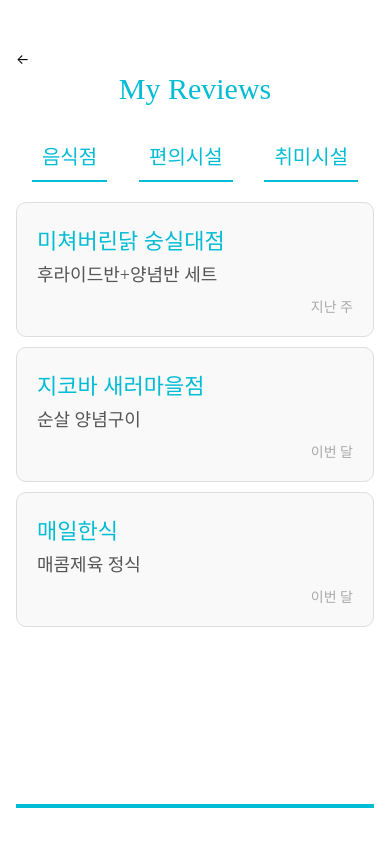
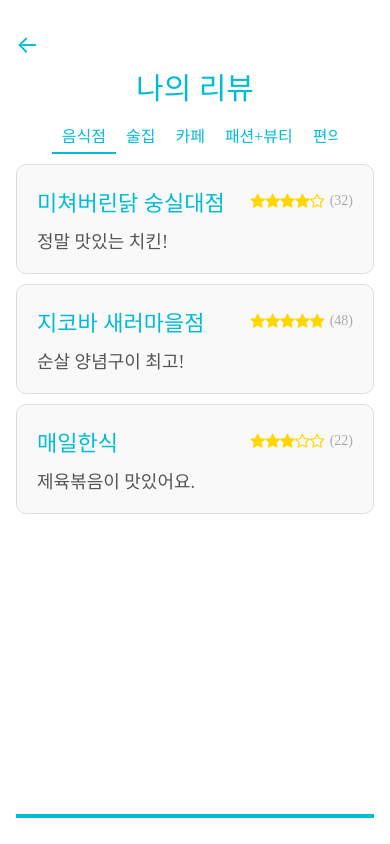
Before and after one commit to SpotMate-Project/app, a React Native app: screen /MyReview in a window 390 px wide. Built offline with nearby package versions, Linux system fonts and the light colour scheme.

Commit message:
feat :나의리뷰 UI

```diff
--- a/src/MyPage/MyReview/MyReview.tsx
+++ b/src/MyPage/MyReview/MyReview.tsx
@@ -1,49 +1,99 @@
-import React from "react";
+import React, { useState } from "react";
 import {
   StyleSheet,
   Text,
   View,
   TouchableOpacity,
-  Image,
   ScrollView,
 } from "react-native";
 import { useNavigation } from "@react-navigation/native";
-const ReviewPage: React.FC = () => {
+import { FontAwesome } from '@expo/vector-icons';
+
+const MyReview: React.FC = () => {
   const navigation = useNavigation();
+  const [selectedTab, setSelectedTab] = useState('음식점');
+
+  const categories = [
+    "음식점", "술집", "카페", "패션+뷰티", "편의점", "병원+약국", "헬스",
+    "미용", "도서", "영화", "오락", "은행", "세탁소", "교육", "기타",
+  ];
+
+  const reviews = {
+    "음식점": [
+      { title: "미쳐버린닭 숭실대점", rating: 4, count: 32, text: "정말 맛있는 치킨!" },
+      { title: "지코바 새러마을점", rating: 5, count: 48, text: "순살 양념구이 최고!" },
+      { title: "매일한식", rating: 3, count: 22, text: "제육볶음이 맛있어요." },
+    ],
+    "술집": [],
+    "카페": [],
+    "패션+뷰티": [],
+    "편의점": [],
+    "병원+약국": [],
+    "헬스": [],
+    "미용": [],
+    "도서": [],
+    "영화": [],
+    "오락": [],
+    "은행": [],
+    "세탁소": [],
+    "교육": [],
+    "기타": [],
+  };
+
+  const renderStars = (rating: number) => {
+    let stars = [];
+    for (let i = 1; i <= 5; i++) {
+      stars.push(
+        <FontAwesome
+          key={i}
+          name={i <= rating ? "star" : "star-o"}
+          size={16}
+          color="#FFD700"
+        />
+      );
+    }
+    return stars;
+  };
 
   return (
     <View style={styles.container}>
       <TouchableOpacity onPress={() => navigation.goBack()}>
-        <Text>←</Text>
+        <Text style={styles.backButton}>←</Text>
       </TouchableOpacity>
-      <Text style={styles.headerText}>My Reviews</Text>
-      <View style={styles.tabContainer}>
-        <TouchableOpacity style={styles.tabItem}>
-          <Text style={styles.tabText}>음식점</Text>
-        </TouchableOpacity>
-        <TouchableOpacity style={styles.tabItem}>
-          <Text style={styles.tabText}>편의시설</Text>
-        </TouchableOpacity>
-        <TouchableOpacity style={styles.tabItem}>
-          <Text style={styles.tabText}>취미시설</Text>
-        </TouchableOpacity>
+      <Text style={styles.headerText}>나의 리뷰</Text>
+      <View style={styles.tabContainerWrapper}>
+        <ScrollView horizontal={true} showsHorizontalScrollIndicator={false} style={styles.tabContainer}>
+          {categories.map((category, index) => (
+            <TouchableOpacity
+              key={index}
+              style={[
+                styles.tabItem,
+                selectedTab === category && styles.selectedTabItem,
+              ]}
+              onPress={() => setSelectedTab(category)}
+            >
+              <Text style={styles.tabText}>{category}</Text>
+            </TouchableOpacity>
+          ))}
+        </ScrollView>
       </View>
       <ScrollView style={styles.reviewContainer}>
-        <View style={styles.reviewItem}>
-          <Text style={styles.reviewTitle}>미쳐버린닭 숭실대점</Text>
-          <Text style={styles.reviewText}>후라이드반+양념반 세트</Text>
-          <Text style={styles.reviewDate}>지난 주</Text>
-        </View>
-        <View style={styles.reviewItem}>
-          <Text style={styles.reviewTitle}>지코바 새러마을점</Text>
-          <Text style={styles.reviewText}>순살 양념구이</Text>
-          <Text style={styles.reviewDate}>이번 달</Text>
-        </View>
-        <View style={styles.reviewItem}>
-          <Text style={styles.reviewTitle}>매일한식</Text>
-          <Text style={styles.reviewText}>매콤제육 정식</Text>
-          <Text style={styles.reviewDate}>이번 달</Text>
-        </View>
+        {reviews[selectedTab].length === 0 ? (
+          <Text style={styles.noReviewText}>리뷰 없음</Text>
+        ) : (
+          reviews[selectedTab].map((review, index) => (
+            <View key={index} style={styles.reviewItem}>
+              <View style={styles.reviewHeader}>
+                <Text style={styles.reviewTitle}>{review.title}</Text>
+                <View style={styles.ratingContainer}>
+                  {renderStars(review.rating)}
+                  <Text style={styles.reviewCount}>({review.count})</Text>
+                </View>
+              </View>
+              <Text style={styles.reviewText}>{review.text}</Text>
+            </View>
+          ))
+        )}
       </ScrollView>
       <View style={styles.bottomLine} />
     </View>
@@ -55,32 +105,44 @@ const styles = StyleSheet.create({
     flex: 1,
     padding: 16,
     backgroundColor: "#fff",
-    paddingTop: 50,
+    paddingTop: 30, // Reduced paddingTop to minimize top spacing
+  },
+  backButton: {
+    fontSize: 24,
+    color: "#00BCD4",
   },
   headerText: {
     fontFamily: "Jua",
     fontSize: 30,
     textAlign: "center",
     color: "#00BCD4",
-    marginVertical: 5,
+    marginVertical: 5, // Reduced marginVertical to minimize spacing
+  },
+  tabContainerWrapper: {
+    alignItems: "center", // Center the tabContainer horizontally
+    marginVertical: 5, // Reduced marginVertical to minimize spacing
   },
   tabContainer: {
     flexDirection: "row",
-    justifyContent: "space-around",
-    marginVertical: 20,
+    width: "80%", // Set a fixed width for the tab container
   },
   tabItem: {
-    padding: 10,
+    paddingVertical: 5, // Reduced paddingVertical to minimize height
+    paddingHorizontal: 10,
     borderBottomWidth: 2,
+    borderBottomColor: "transparent",
+  },
+  selectedTabItem: {
     borderBottomColor: "#00BCD4",
   },
   tabText: {
     fontFamily: "Jua",
-    fontSize: 20,
+    fontSize: 16,
     color: "#00BCD4",
   },
   reviewContainer: {
     flex: 1,
+    marginTop: 5, // Reduced marginTop to minimize spacing
   },
   reviewItem: {
     backgroundColor: "#f9f9f9",
@@ -90,30 +152,45 @@ const styles = StyleSheet.create({
     borderWidth: 1,
     borderColor: "#ddd",
   },
+  reviewHeader: {
+    flexDirection: 'row',
+    justifyContent: 'space-between',
+    alignItems: 'center',
+    marginBottom: 10,
+  },
   reviewTitle: {
     fontFamily: "Jua",
     fontSize: 22,
     color: "#00BCD4",
-    marginBottom: 5,
+  },
+  ratingContainer: {
+    flexDirection: 'row',
+    alignItems: 'center',
+  },
+  reviewCount: {
+    fontFamily: "Jua",
+    fontSize: 14,
+    color: "#aaa",
+    marginLeft: 5,
   },
   reviewText: {
     fontFamily: "Jua",
     fontSize: 18,
     color: "#555",
   },
-  reviewDate: {
+  noReviewText: {
     fontFamily: "Jua",
-    fontSize: 14,
+    fontSize: 18,
     color: "#aaa",
-    marginTop: 10,
-    textAlign: "right",
+    textAlign: "center",
+    marginTop: 20,
   },
   bottomLine: {
     width: "100%",
     height: 4,
     backgroundColor: "#00BCD4",
-    marginVertical: 20,
+    marginVertical: 10, // Reduced marginVertical to minimize spacing
   },
 });
 
-export default ReviewPage;
+export default MyReview;
```
